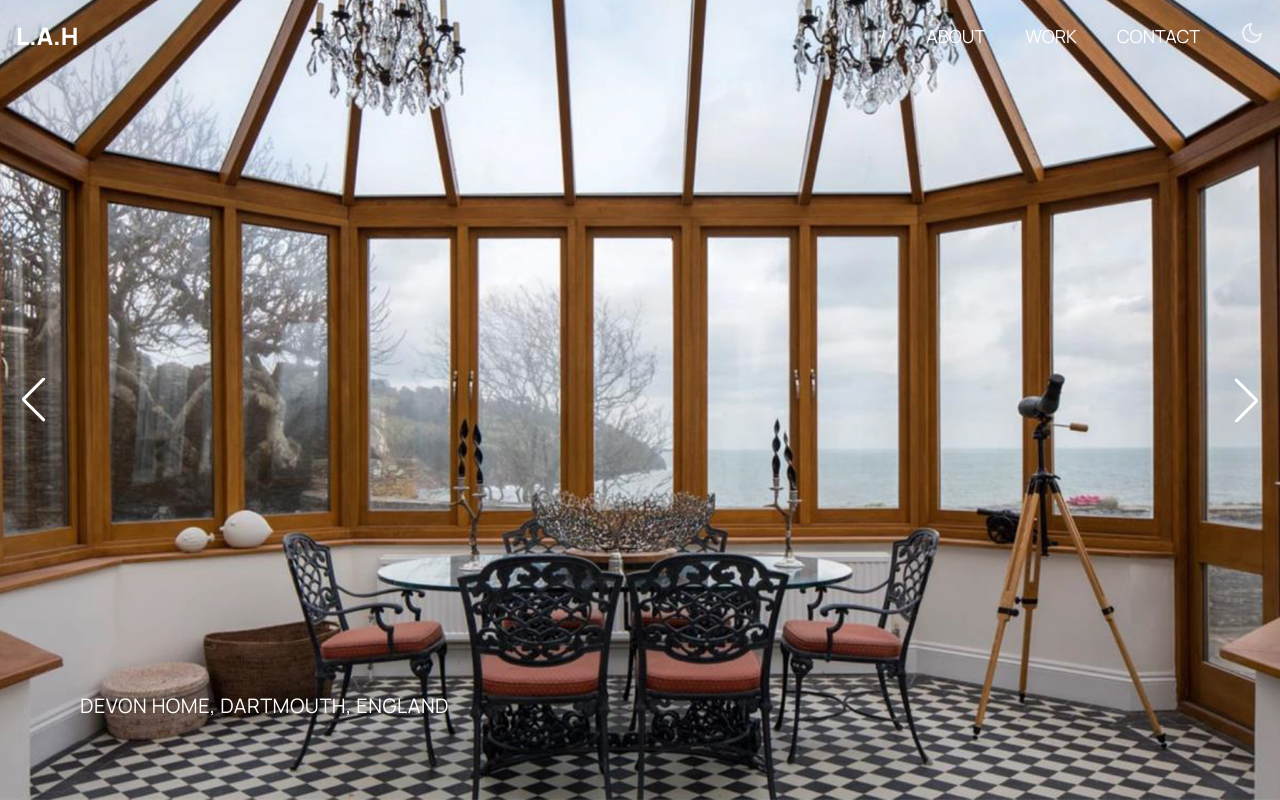
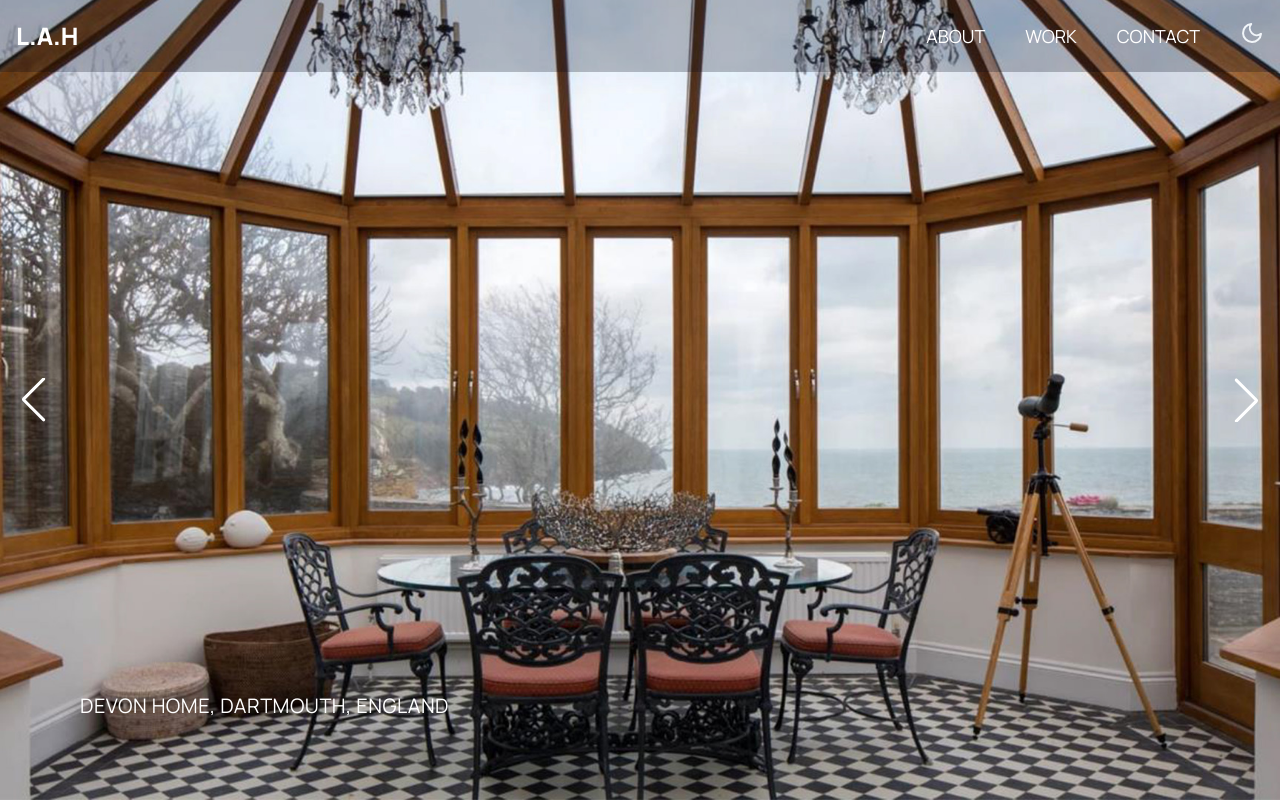
Before and after one commit to saadkhaan/lah, a Next.js app: page / in a window 1280 px wide. Built offline with nearby package versions, Linux system fonts and the light colour scheme.

Commit message:
navbar bg color updates

```diff
--- a/components/Navbar.js
+++ b/components/Navbar.js
@@ -9,7 +9,7 @@ export default function Navbar() {
 	const [navbar, setNavbar] = useState(false);
 	const router = useRouter();
 	return (
-		<nav className="w-full bg-transparent dark:bg-slate-900 fixed top-0 z-10 ">
+		<nav className="w-full bg-slate-950/25 dark:bg-slate-900 fixed top-0 z-10 ">
 			<div className="container mx-auto justify-between px-4 md:flex md:items-center">
 				<div className="flex items-center justify-between py-3 md:block md:py-5">
 					<div className="w-40 font-black md:text-white text-2xl dark:text-slate-400">
```
